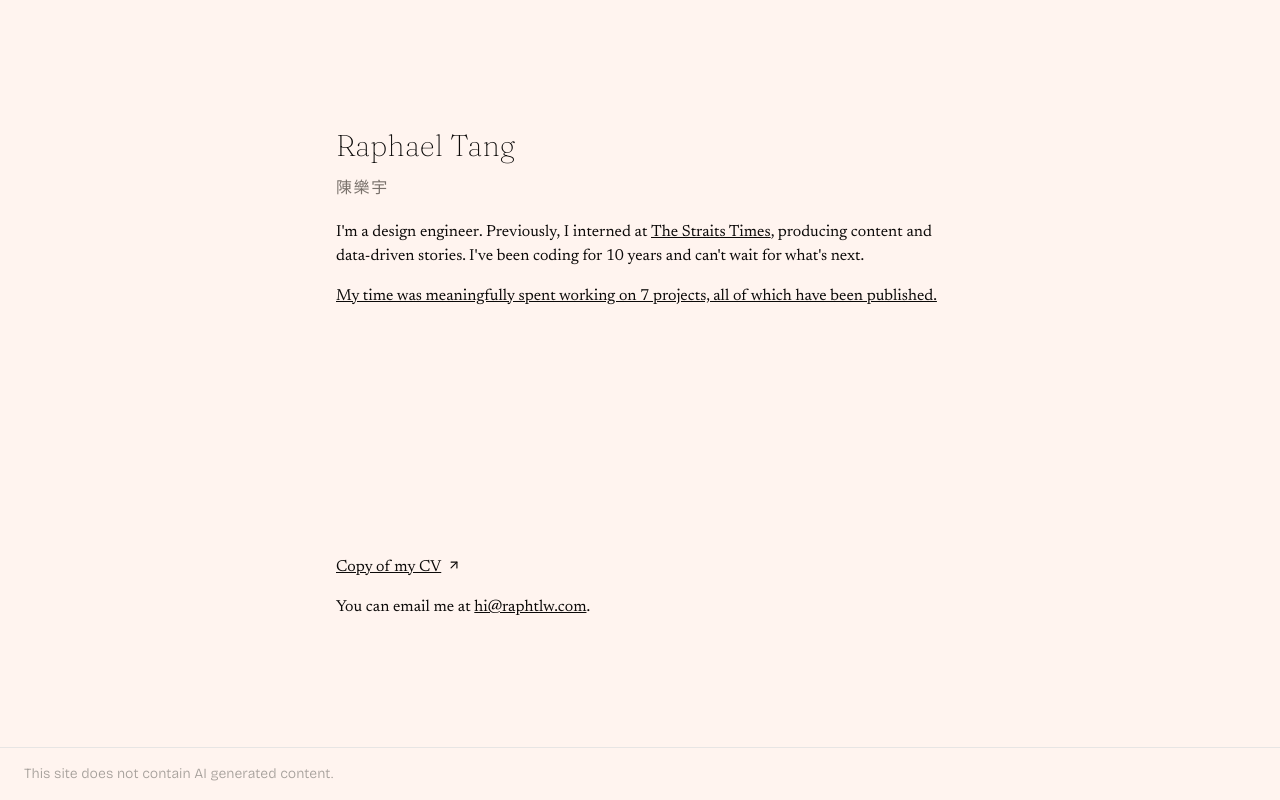
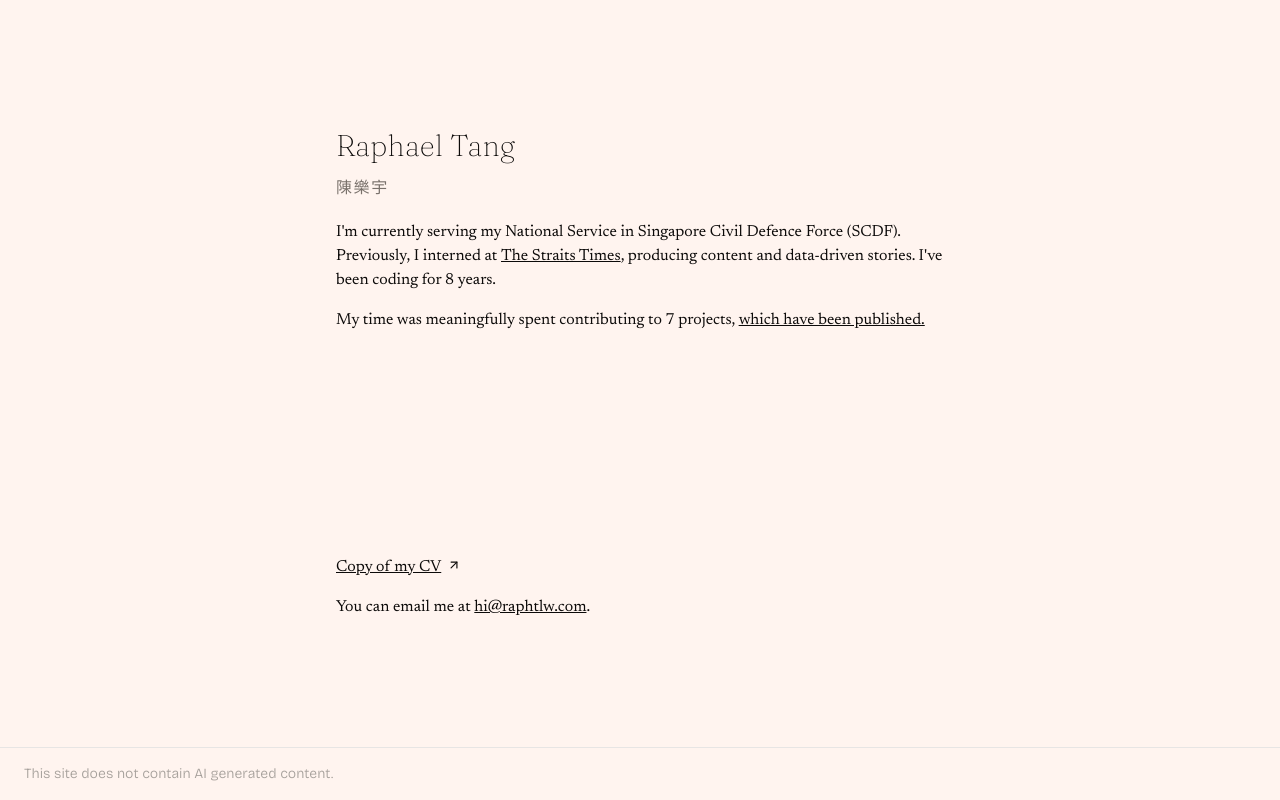
Before and after one commit to raphtlw/raphtlw.com, a Next.js app: page / in a window 1280 px wide. Built offline with nearby package versions, Linux system fonts and the light colour scheme; a web font is replaced by a local one.

Commit message:
feat: update main page and meta

```diff
--- a/app/page.tsx
+++ b/app/page.tsx
@@ -2,16 +2,18 @@ import { LinkButton } from "@/components/ui/button.client";
 import { cn } from "@/lib/utils";
 import type { Metadata } from "next";
 
+export const description = "designer"
+
 export const metadata: Metadata = {
   title: "raphael's space",
-  description: "Bridging the gap between design and engineering",
+  description,
   metadataBase: new URL("https://raphtlw.com"),
   openGraph: {
     type: "website",
     url: "https://raphtlw.com",
     siteName: "raphael's space",
     title: "raphael's space",
-    description: "Bridging the gap between design and engineering",
+    description,
     locale: "en_SG",
     images: [
       {
@@ -29,7 +31,7 @@ export const metadata: Metadata = {
     site: "@raphtlw",
     creator: "@raphtlw",
     title: "raphael's space",
-    description: "Bridging the gap between design and engineering",
+    description,
     images: ["/opengraph-image.png"],
   },
 
@@ -69,13 +71,13 @@ export default function Home() {
           </div>
           <main className="flex flex-col gap-4">
             <p>
-              I&apos;m a <LinkButton>design engineer</LinkButton>. Previously, I
+              I&apos;m currently serving my National Service in Singapore Civil Defence Force (SCDF). Previously, I
               interned at{" "}
               <LinkButton href="https://straitstimes.com" className="underline">
                 The Straits Times
               </LinkButton>
               , producing content and data-driven stories. I&apos;ve been coding
-              for 10 years and can&apos;t wait for what&apos;s next.
+              for 8 years.
             </p>
 
             {/*<p className="dark:text-stone-400">
@@ -85,9 +87,9 @@ export default function Home() {
               </span>
             </p>*/}
 
-            <p>
+            <p>My time was meaningfully spent contributing to 7 projects,&nbsp;
               <LinkButton className="underline" href="/portfolio">
-                My time was meaningfully spent working on 7 projects, all of which have been published.
+                which have been published.
               </LinkButton>
             </p>
 
```
